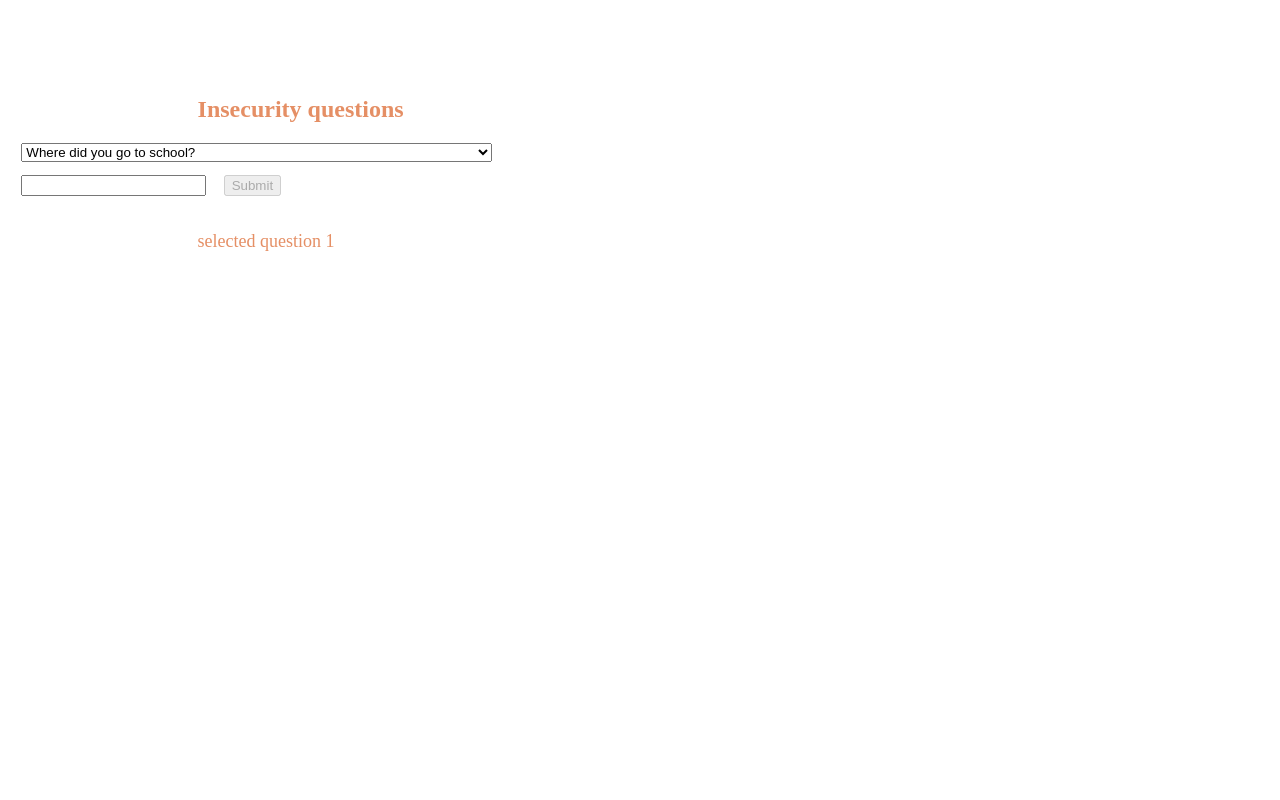
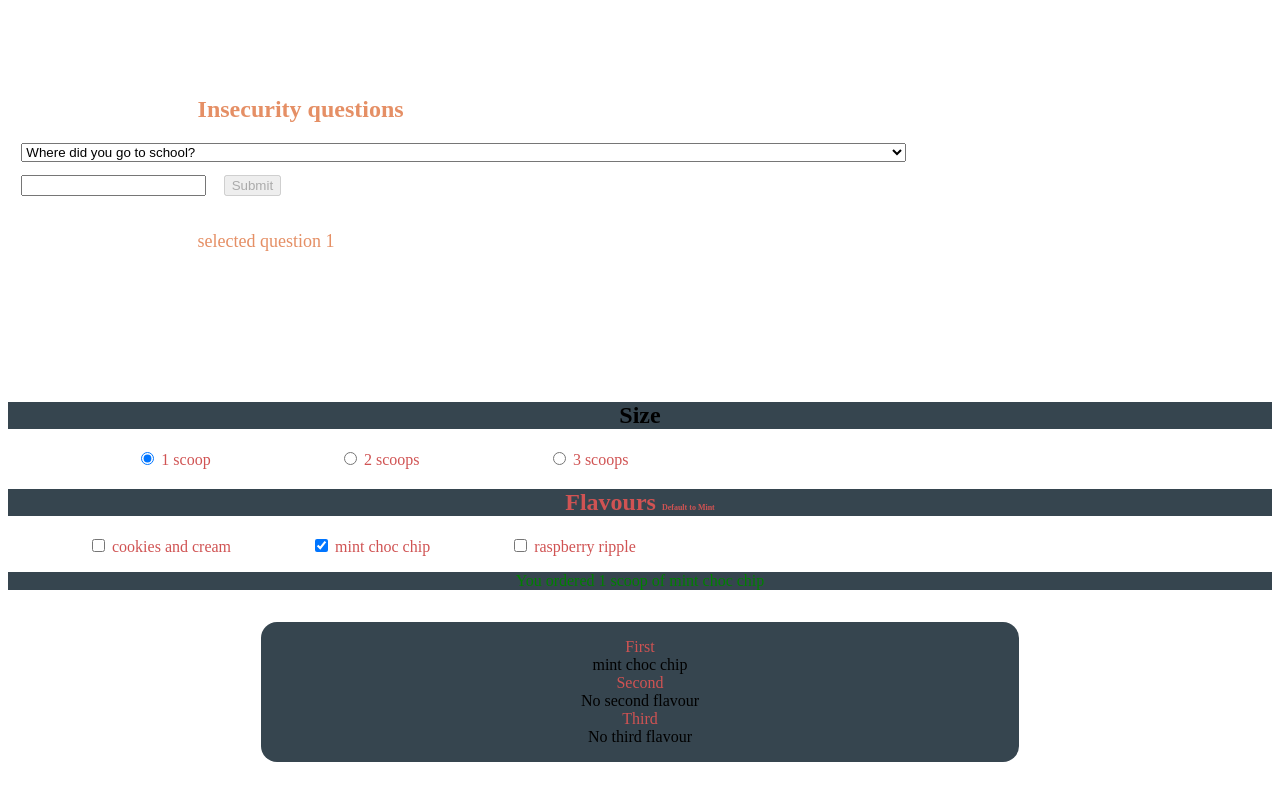
Before and after one commit to ronCodeTracker/sveltejstutorial2025, a SvelteKit app: page /binding in a window 1280 px wide. Shown: the part 1235-2035 px from the top of the page. Before the commit the page ends 1625 px from the top, so only its background shows below. Built offline with nearby package versions, Linux system fonts and the light colour scheme.

Commit message:
mod groups

```diff
--- a/src/routes/binding/+page.svelte
+++ b/src/routes/binding/+page.svelte
@@ -1,6 +1,9 @@
 
 
 <script>
+
+     import Groups from './Groups.svelte';
+
 
      let name = $state('world');
 
@@ -21,7 +24,7 @@
 		},
 		{
 			id: 3,
-			text: `What is another personal fact that an attacker could easily find with Google?`
+			text: `What is another personal fact \nthat an attacker could easily find\n with Google?`
 		}
 	]);
 
@@ -264,6 +267,7 @@ input[type="range"]:hover::-moz-range-thumb {
 .format-title-bindingSelect2 {
     margin-left: 1em;
     display: block;
+    width: 70%;
 }
 
 .format-answer-bindingSelect {
@@ -286,12 +290,25 @@ input[type="range"]:hover::-moz-range-thumb {
 }
 
 
+@media (max-width: 600px) {
+    .format-title-bindingSelect2 {
+        width: 100%;
+    }
+
+    nav {
+        justify-content: space-evenly;
+    }
+}
+
+
+
+
 </style>
 
 
 
 
-<nav>
+<nav class="mobile">
 	<a href="/events">main</a>
 	<a href="/events/#music">music</a>
     <a href="/binding">binding</a>
@@ -408,3 +425,13 @@ with the bind:value= &#123;name&#125; format.</p>
 
 
 <br><br><br><br><br><br>
+
+
+
+<Groups />
+
+
+
+
+
+<br><br><br><br><br><br>
--- /dev/null
+++ b/src/routes/binding/Groups.svelte
@@ -0,0 +1,185 @@
+
+<!--
+
+    Name: Ronald Kiefer
+    Date: March 17, 2025 Monday
+    File: Groups.svelte
+    Description: comoponent for binding groups in Svelte.js
+
+
+-->
+
+<script>
+
+    let scoops = $state(1);
+	let flavours = $state(['mint choc chip']);
+
+</script>
+
+
+<h2 class="title-size">Size</h2>
+
+{#each [1, 2, 3] as number}
+	<label class="label">
+		<input
+			type="radio"
+			name="scoops"
+			value={number}
+			bind:group={scoops}
+			class="radio"
+		/>
+
+		{number} {number === 1 ? 'scoop' : 'scoops'}
+	</label>
+{/each}
+
+
+<h2 class="title-flavours">Flavours<span class="format-span">&nbsp;&nbsp;&nbsp;Default to Mint</span></h2>
+
+{#each ['cookies and cream', 'mint choc chip', 'raspberry ripple'] as flavour}
+	<label class="label-flavours">
+		<input
+			type="checkbox"
+			name="flavours"
+			value={flavour}
+			bind:group={flavours}
+		/>
+
+		{flavour}
+	</label>
+{/each}
+
+{#if flavours.length === 0}
+	<p class="p-flavour-select">Please select at least one flavour</p>
+{:else if flavours.length > scoops}
+	<p class="p-error">Can't order more flavours than scoops!</p>
+	<!--  if mint  -->
+{:else if flavours[1] === 'mint choc chip' || flavours[0] === 'mint choc chip' || flavours[2] === 'mint choc chip'}
+	<p class="p-order-true">
+		You ordered {scoops} {scoops === 1 ? 'scoop' : 'scoops'}
+		of {flavours}
+	</p>
+{:else}
+	<p class="p-order-false">
+		You ordered {scoops} {scoops === 1 ? 'scoop' : 'scoops'}
+		of {flavours}
+	</p>
+{/if}
+
+<div class="format-div">
+
+<!--  first scoop  -->
+<div class="format-titles">First</div>
+{flavours[0]}
+
+
+<!--  second scoop  -->
+<div class="format-titles">Second</div>
+{#if flavours[1]}
+	{flavours[1]}
+{:else}
+	No second flavour
+{/if}
+
+<!--  third scoop  -->
+<div class="format-titles">Third</div>
+{#if flavours[2]}
+	{flavours[2]}
+{:else}
+	No third flavour
+{/if}
+
+</div>
+
+
+<!--   css  -->
+
+<style>
+
+
+     /*   format title    */
+    .title-size {
+             text-align: center;
+			 background-color: #36454F;
+	}
+
+
+
+
+	.radio {
+		margin-left: 10em;
+		color: red;
+	}
+
+
+.label {
+
+		color: #D05353;
+	}
+
+
+
+.title-flavours {
+		text-align: center;
+		background-color: #36454F;
+		color: #D05353;
+
+}
+
+.label-flavours {
+		color: #D05353;
+		margin-left: 5em;
+}
+
+
+.p-flavour-select {
+		color: yellow;
+		text-align: center;
+		background-color: #36454F;
+}
+
+.p-error {
+		color: red;
+		text-align: center;
+		background-color: #36454F;
+}
+
+
+
+
+.p-order-true {
+		color: green;
+		text-align: center;
+		background-color: #36454F;
+}
+
+
+.p-order-false {
+		color: violet;
+		text-align: center;
+		background-color: #36454F;
+}
+
+
+.format-titles {
+		color: #D05353;
+
+
+}
+
+.format-div {
+		background-color: #36454F;
+
+		text-align: center;
+		margin-top: 2em;
+		margin-left: 20%;
+		margin-right: 20%;
+		padding: 1em;
+		border-radius: 1em;
+}
+
+.format-span {
+	font-size: 8px;
+}
+
+</style>
```
